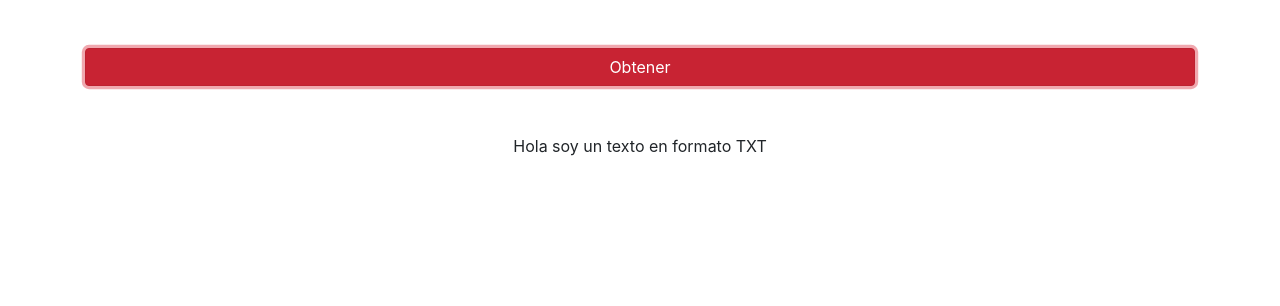
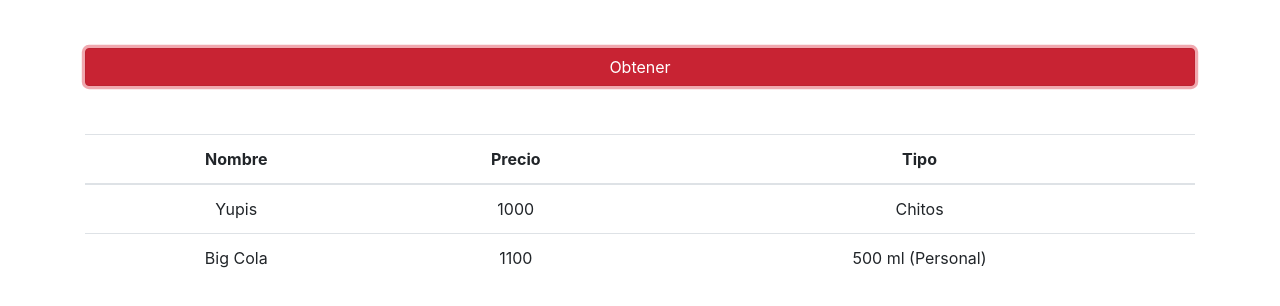
Before and after one commit to eclippse/API-fetch, a plain HTML site: page index.html in a window 1280 px wide. Both pictures are taken after a click on the button "Obtener". Drawn offline with nearby package versions, Linux system fonts and the light colour scheme.

Commit message:
Tabla dinamica con archivos JSON

```diff
--- /dev/null
+++ b/datos.json
@@ -0,0 +1,12 @@
+[
+    {
+        "nombre" : "Yupis",
+        "precio" : 1000,
+        "tipo"   : "Chitos"
+    },
+    {
+        "nombre" : "Big Cola",
+        "precio" : 1100,
+        "tipo"   : "500 ml (Personal)"
+    }
+]
--- a/index.html
+++ b/index.html
@@ -13,8 +13,24 @@
   <body>
     <div class="container my-5 text-center">
         <button class="btn btn-danger w-100" onclick="traer()">Obtener</button>
-        <div class="mt-5" id="contenido">
-            <p></p>
+        <div class="mt-5">
+          <table class="table">
+            <thead>
+              <tr>
+                <th scope="col">Nombre</th>
+                <th scope="col">Precio</th>
+                <th scope="col">Tipo</th>
+              </tr>
+            </thead>
+            <tbody id="contenido">
+              <tr>
+                <td>Mark</td>
+                <td>Otto</td>
+                <td>@mdo</td>
+              </tr>
+            </tbody>
+          </table>
+
         </div>
     </div>
 
--- a/javascript.js
+++ b/javascript.js
@@ -1,9 +1,26 @@
 var texto = document.querySelector('#contenido');
 
-function traer(){
-    fetch('texto.txt')
-    .then(data => data.text())
-    .then(data =>{
-        texto.innerHTML = `${data}`;
-    })
+function traer() {
+    fetch('datos.json')
+        .then(res => res.json())
+        .then(datos => {
+            // texto.innerHTML = `${datos}`;
+            tabla(datos);
+        })
 }
+
+function tabla(datos) {
+    texto.innerHTML = '';
+    for (let i of datos) {
+        // console.log(i)
+        texto.innerHTML += `
+            <tr>
+                <td>${i.nombre}</td>
+                <td>${i.precio}</td>
+                <td>${i.tipo}</td>
+              </tr>
+
+
+        `
+    }
+}
```
Also changed, not shown: texto.txt (deleted).
